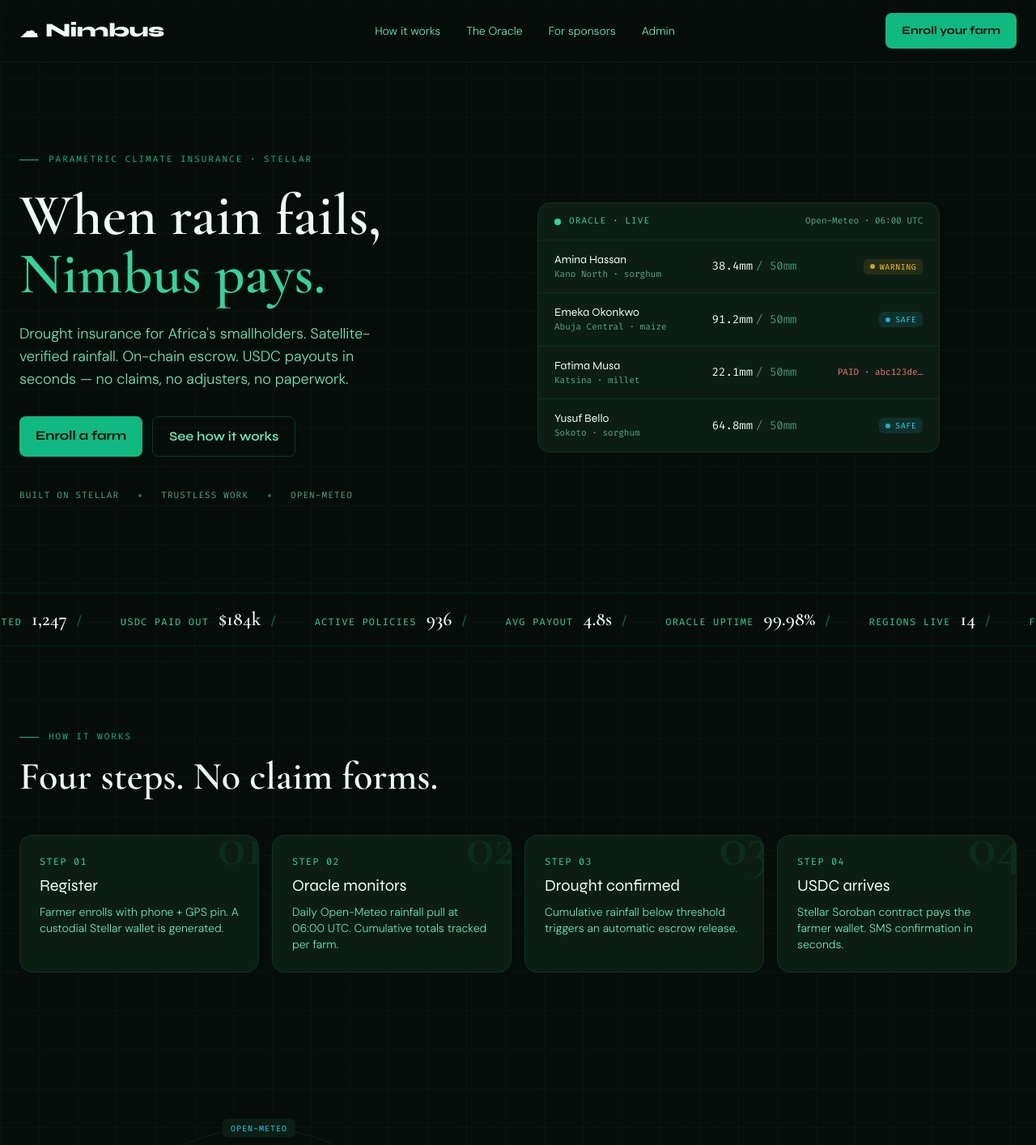
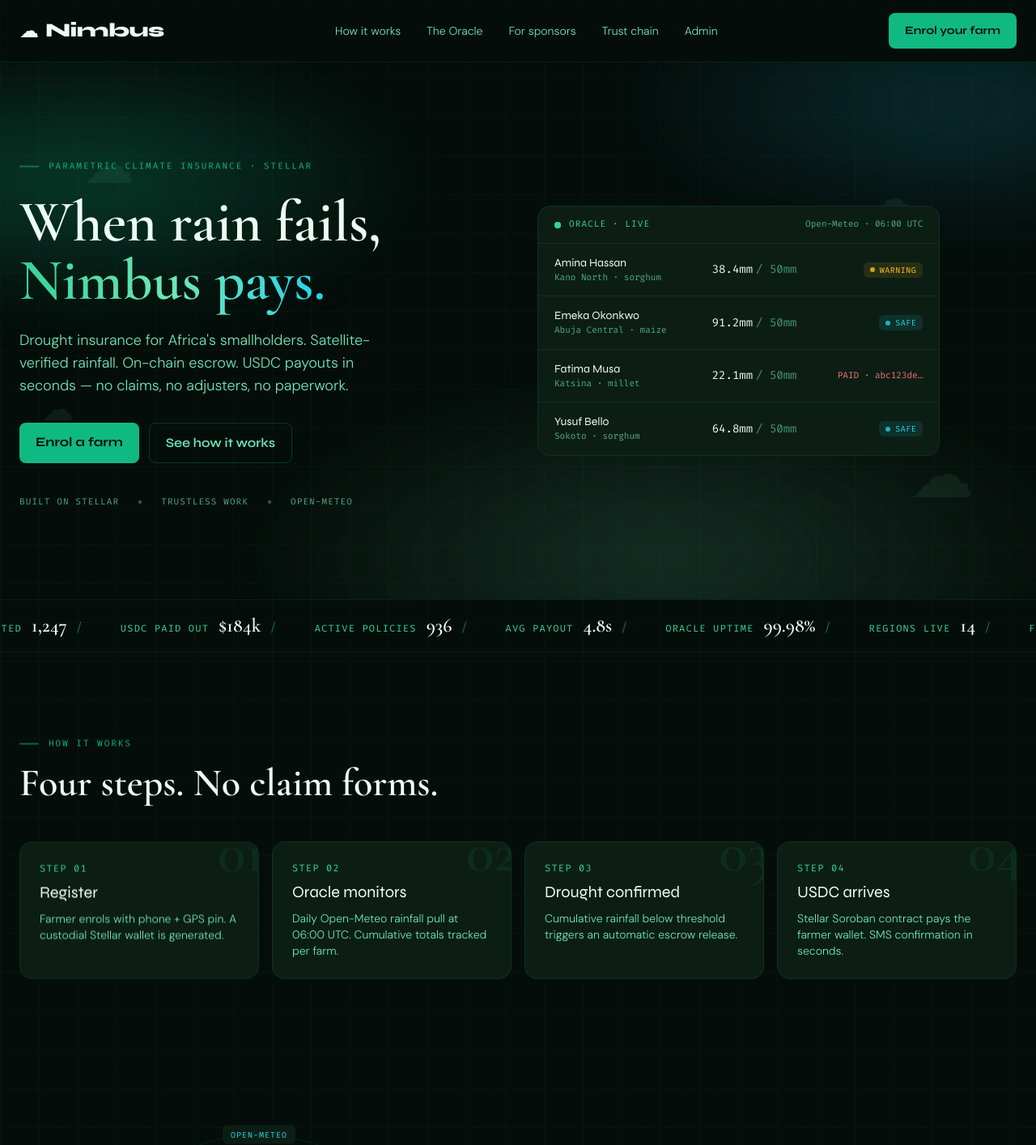
Before and after one commit to chizzy192/Nimbus, a Next.js app: page / in a window 1280 px wide. Shown: the top 1414 px of the page at 81% size. Built offline with nearby package versions, Linux system fonts and the light colour scheme.

Commit message:
feat(ui): animated hero, scroll reveals, smooth scroll, aurora background

```diff
--- a/app/globals.css
+++ b/app/globals.css
@@ -24,12 +24,30 @@
   --border-strong: rgba(16, 185, 129, 0.25);
 }
 
+html {
+  scroll-behavior: smooth;
+}
+
 html, body {
   background: var(--bg);
   color: var(--text);
   font-family: 'DM Sans', sans-serif;
   font-weight: 300;
   -webkit-font-smoothing: antialiased;
+}
+
+/* Anchor offset so sticky nav doesn't cover section headings */
+section[id] {
+  scroll-margin-top: 80px;
+}
+
+@media (prefers-reduced-motion: reduce) {
+  html { scroll-behavior: auto; }
+  *, *::before, *::after {
+    animation-duration: 0.001ms !important;
+    animation-iteration-count: 1 !important;
+    transition-duration: 0.001ms !important;
+  }
 }
 
 ::selection {
@@ -89,6 +107,106 @@ html, body {
   background-size: 48px 48px;
 }
 
+/* Animated aurora background — drifting radial blobs */
+.bg-aurora {
+  position: relative;
+  isolation: isolate;
+  overflow: hidden;
+}
+.bg-aurora::before,
+.bg-aurora::after {
+  content: '';
+  position: absolute;
+  inset: -20%;
+  z-index: -1;
+  pointer-events: none;
+  background:
+    radial-gradient(40% 30% at 20% 30%, rgba(16, 185, 129, 0.18), transparent 60%),
+    radial-gradient(40% 30% at 80% 20%, rgba(34, 211, 238, 0.10), transparent 60%),
+    radial-gradient(50% 40% at 60% 80%, rgba(110, 231, 183, 0.10), transparent 60%);
+  filter: blur(40px);
+  animation: drift 18s ease-in-out infinite;
+}
+.bg-aurora::after {
+  animation-duration: 24s;
+  animation-direction: reverse;
+  opacity: 0.6;
+}
+
+/* Reveal animation utilities (used by <Reveal>) */
+.reveal {
+  opacity: 0;
+  transform: translateY(28px);
+  transition:
+    opacity 0.85s cubic-bezier(0.22, 1, 0.36, 1),
+    transform 0.85s cubic-bezier(0.22, 1, 0.36, 1);
+  will-change: opacity, transform;
+}
+.reveal.reveal-on {
+  opacity: 1;
+  transform: translateY(0);
+}
+
+/* Shimmering gradient text — for hero accent words */
+.text-shimmer {
+  background: linear-gradient(
+    90deg,
+    #34d399 0%,
+    #6ee7b7 25%,
+    #22d3ee 50%,
+    #6ee7b7 75%,
+    #34d399 100%
+  );
+  background-size: 200% auto;
+  background-clip: text;
+  -webkit-background-clip: text;
+  -webkit-text-fill-color: transparent;
+  animation: shimmer 6s linear infinite;
+}
+
+/* Hover-lift cards */
+.lift {
+  transition:
+    transform 0.35s cubic-bezier(0.22, 1, 0.36, 1),
+    border-color 0.35s ease,
+    box-shadow 0.35s ease;
+}
+.lift:hover {
+  transform: translateY(-4px);
+  border-color: var(--border-strong);
+  box-shadow: 0 12px 40px -20px rgba(16, 185, 129, 0.5);
+}
+
+/* Floating cloud glyphs in the hero */
+.cloud {
+  position: absolute;
+  font-size: 4rem;
+  color: rgba(110, 231, 183, 0.08);
+  pointer-events: none;
+  user-select: none;
+  animation: drift 12s ease-in-out infinite;
+}
+
+/* Underline draw on hover */
+.link-draw {
+  position: relative;
+}
+.link-draw::after {
+  content: '';
+  position: absolute;
+  left: 0;
+  bottom: -2px;
+  height: 1px;
+  width: 100%;
+  background: currentColor;
+  transform: scaleX(0);
+  transform-origin: left;
+  transition: transform 0.35s ease;
+}
+.link-draw:hover::after {
+  transform: scaleX(1);
+}
+
 /* Leaflet container in dark theme */
 .leaflet-container {
   background: var(--bg-3) !important;
--- a/app/page.tsx
+++ b/app/page.tsx
@@ -2,6 +2,7 @@ import Link from 'next/link';
 import { LiveTicker } from '@/components/LiveTicker';
 import { OracleStatusCard } from '@/components/OracleStatusCard';
 import { OracleRingVisual } from '@/components/OracleRingVisual';
+import { Reveal } from '@/components/Reveal';
 
 export default function LandingPage() {
   return (
@@ -16,46 +17,65 @@ export default function LandingPage() {
             </span>
           </Link>
           <div className="hidden items-center gap-8 md:flex">
-            <Link href="#how" className="font-body text-sm text-nimbus-300 hover:text-text">
+            <Link href="#how" className="font-body text-sm text-nimbus-300 link-draw hover:text-text">
               How it works
             </Link>
-            <Link href="#oracle" className="font-body text-sm text-nimbus-300 hover:text-text">
+            <Link href="#oracle" className="font-body text-sm text-nimbus-300 link-draw hover:text-text">
               The Oracle
             </Link>
-            <Link href="#sponsors" className="font-body text-sm text-nimbus-300 hover:text-text">
+            <Link href="#sponsors" className="font-body text-sm text-nimbus-300 link-draw hover:text-text">
               For sponsors
             </Link>
-            <Link href="/admin" className="font-body text-sm text-nimbus-300 hover:text-text">
+            <Link href="#trust" className="font-body text-sm text-nimbus-300 link-draw hover:text-text">
+              Trust chain
+            </Link>
+            <Link href="/admin" className="font-body text-sm text-nimbus-300 link-draw hover:text-text">
               Admin
             </Link>
           </div>
-          <Link href="/farmer/register" className="btn-primary text-sm">
-            Enroll your farm
+          <Link href="/farmer/onboarding" className="btn-primary text-sm">
+            Enrol your farm
           </Link>
         </div>
       </nav>
 
       {/* Hero */}
-      <section className="mx-auto grid max-w-7xl gap-12 px-6 py-20 md:grid-cols-2 md:py-28">
+      <section className="relative bg-aurora">
+        {/* Floating cloud glyphs */}
+        <span className="cloud" style={{ top: '12%', left: '8%', animationDelay: '0s' }}>☁︎</span>
+        <span className="cloud" style={{ top: '60%', left: '4%', fontSize: '2.5rem', animationDelay: '-4s' }}>☁︎</span>
+        <span className="cloud" style={{ top: '20%', right: '12%', fontSize: '3rem', animationDelay: '-7s' }}>☁︎</span>
+        <span className="cloud" style={{ bottom: '14%', right: '6%', fontSize: '5rem', animationDelay: '-10s' }}>☁︎</span>
+
+        <div className="mx-auto grid max-w-7xl gap-12 px-6 py-20 md:grid-cols-2 md:py-28">
           <div className="flex flex-col justify-center">
+            <Reveal>
               <div className="section-label mb-6">Parametric climate insurance · Stellar</div>
+            </Reveal>
+            <Reveal delay={120}>
               <h1 className="font-display text-5xl leading-[1.05] text-text md:text-7xl">
                 When rain fails,
                 <br />
-            <span className="text-nimbus-400">Nimbus pays.</span>
+                <span className="text-shimmer">Nimbus pays.</span>
               </h1>
+            </Reveal>
+            <Reveal delay={240}>
               <p className="mt-6 max-w-md font-body text-lg text-nimbus-300">
                 Drought insurance for Africa&apos;s smallholders. Satellite-verified rainfall.
                 On-chain escrow. USDC payouts in seconds — no claims, no adjusters, no paperwork.
               </p>
+            </Reveal>
+            <Reveal delay={360}>
               <div className="mt-8 flex flex-wrap gap-3">
-            <Link href="/farmer/register" className="btn-primary">
-              Enroll a farm
+                <Link href="/farmer/onboarding" className="btn-primary animate-glow">
+                  Enrol a farm
                 </Link>
                 <Link href="#how" className="btn-ghost">
                   See how it works
                 </Link>
               </div>
+            </Reveal>
+            <Reveal delay={480}>
               <div className="mt-10 flex items-center gap-6 font-mono text-[11px] uppercase tracking-widest text-nimbus-300/70">
                 <span>Built on Stellar</span>
                 <span className="h-1 w-1 rounded-full bg-nimbus-300/40" />
@@ -63,9 +83,10 @@ export default function LandingPage() {
                 <span className="h-1 w-1 rounded-full bg-nimbus-300/40" />
                 <span>Open-Meteo</span>
               </div>
+            </Reveal>
           </div>
 
-        <div className="flex items-center">
+          <Reveal delay={300} className="flex items-center">
             <OracleStatusCard
               rows={[
                 { farm: 'Amina Hassan', region: 'Kano North · sorghum', rainfallMm: 38.4, thresholdMm: 50, status: 'warning' },
@@ -74,6 +95,7 @@ export default function LandingPage() {
                 { farm: 'Yusuf Bello', region: 'Sokoto · sorghum', rainfallMm: 64.8, thresholdMm: 50, status: 'safe' },
               ]}
             />
+          </Reveal>
         </div>
       </section>
 
@@ -91,18 +113,23 @@ export default function LandingPage() {
 
       {/* How it works */}
       <section id="how" className="mx-auto max-w-7xl px-6 py-24">
+        <Reveal>
           <div className="section-label mb-4">How it works</div>
+        </Reveal>
+        <Reveal delay={100}>
           <h2 className="mb-12 max-w-2xl font-display text-4xl text-text md:text-5xl">
             Four steps. No claim forms.
           </h2>
+        </Reveal>
         <div className="grid gap-4 md:grid-cols-4">
           {[
-            { n: '01', t: 'Register', d: 'Farmer enrolls with phone + GPS pin. A custodial Stellar wallet is generated.' },
+            { n: '01', t: 'Register', d: 'Farmer enrols with phone + GPS pin. A custodial Stellar wallet is generated.' },
             { n: '02', t: 'Oracle monitors', d: 'Daily Open-Meteo rainfall pull at 06:00 UTC. Cumulative totals tracked per farm.' },
             { n: '03', t: 'Drought confirmed', d: 'Cumulative rainfall below threshold triggers an automatic escrow release.' },
             { n: '04', t: 'USDC arrives', d: 'Stellar Soroban contract pays the farmer wallet. SMS confirmation in seconds.' },
-          ].map((s) => (
-            <div key={s.n} className="card relative overflow-hidden p-6">
+          ].map((s, i) => (
+            <Reveal key={s.n} delay={i * 120}>
+              <div className="card lift relative overflow-hidden p-6 h-full">
                 <div className="absolute -right-2 -top-6 font-display text-7xl text-nimbus-500/10">
                   {s.n}
                 </div>
@@ -114,6 +141,7 @@ export default function LandingPage() {
                   <p className="mt-2 font-body text-sm text-nimbus-300">{s.d}</p>
                 </div>
               </div>
+            </Reveal>
           ))}
         </div>
       </section>
@@ -121,26 +149,34 @@ export default function LandingPage() {
       {/* The Oracle */}
       <section id="oracle" className="mx-auto max-w-7xl px-6 py-24">
         <div className="grid items-center gap-12 md:grid-cols-2">
+          <Reveal>
             <OracleRingVisual />
+          </Reveal>
           <div>
+            <Reveal>
               <div className="section-label mb-4">The Oracle</div>
+            </Reveal>
+            <Reveal delay={100}>
               <h2 className="mb-6 font-display text-4xl text-text md:text-5xl">
                 An insurance department made of code.
               </h2>
+            </Reveal>
             <ul className="space-y-5">
               {[
                 { t: 'Satellite-grade rainfall', d: 'Open-Meteo historical archive — global coverage, no API key, deterministic outputs.' },
                 { t: 'Daily cron at 06:00 UTC', d: 'Vercel Cron triggers the oracle endpoint every morning. Every active policy is checked.' },
                 { t: 'Server-side XDR signing', d: 'Stellar SDK signs Trustless Work approvals on the server. No wallet popups for farmers.' },
                 { t: 'On-chain audit trail', d: 'Every check, threshold breach, and payout transaction is recorded on Stellar Expert.' },
-              ].map((b) => (
-                <li key={b.t} className="flex gap-4">
-                  <span className="mt-1 h-2 w-2 shrink-0 rounded-full bg-nimbus-500 shadow-[0_0_10px_rgba(16,185,129,0.7)]" />
+              ].map((b, i) => (
+                <Reveal key={b.t} delay={i * 100}>
+                  <li className="flex gap-4">
+                    <span className="mt-1 h-2 w-2 shrink-0 rounded-full bg-nimbus-500 shadow-[0_0_10px_rgba(16,185,129,0.7)] animate-pulse-dot" />
                     <div>
                       <div className="font-head text-base text-text">{b.t}</div>
                       <div className="font-body text-sm text-nimbus-300">{b.d}</div>
                     </div>
                   </li>
+                </Reveal>
               ))}
             </ul>
           </div>
@@ -149,12 +185,17 @@ export default function LandingPage() {
 
       {/* For sponsors */}
       <section id="sponsors" className="mx-auto max-w-7xl px-6 py-24">
+        <Reveal>
           <div className="section-label mb-4">For sponsors</div>
+        </Reveal>
+        <Reveal delay={100}>
           <h2 className="mb-12 max-w-2xl font-display text-4xl text-text md:text-5xl">
             Fund the coverage. Watch the impact.
           </h2>
+        </Reveal>
         <div className="grid gap-6 md:grid-cols-2">
-          <div className="card p-8">
+          <Reveal>
+            <div className="card lift p-8 h-full">
               <div className="font-mono text-xs uppercase tracking-widest text-nimbus-400">
                 Climate funds &amp; NGOs
               </div>
@@ -163,11 +204,13 @@ export default function LandingPage() {
                 Deposit USDC into a season-bounded coverage pool for a region.
                 Every payout is on-chain — full transparency for your donors and grant reports.
               </p>
-            <Link href="/admin" className="mt-6 inline-block btn-ghost text-sm">
+              <Link href="/admin/onboarding" className="mt-6 inline-block btn-ghost text-sm">
                 Sponsor a region →
               </Link>
             </div>
-          <div className="card p-8">
+          </Reveal>
+          <Reveal delay={120}>
+            <div className="card lift p-8 h-full">
               <div className="font-mono text-xs uppercase tracking-widest text-nimbus-400">
                 DeFi protocols
               </div>
@@ -176,21 +219,29 @@ export default function LandingPage() {
                 Capital-efficient parametric coverage. Premiums collected; payouts triggered only by
                 real climate events. Composable with existing Stellar liquidity pools.
               </p>
-            <Link href="/admin" className="mt-6 inline-block btn-ghost text-sm">
+              <Link href="/admin/onboarding" className="mt-6 inline-block btn-ghost text-sm">
                 See pool mechanics →
               </Link>
             </div>
+          </Reveal>
         </div>
       </section>
 
       {/* Trust chain */}
-      <section className="mx-auto max-w-7xl px-6 py-24">
+      <section id="trust" className="mx-auto max-w-7xl px-6 py-24">
+        <Reveal>
           <div className="section-label mb-4">Trust chain</div>
+        </Reveal>
+        <Reveal delay={100}>
           <h2 className="mb-12 max-w-2xl font-display text-4xl text-text md:text-5xl">
             From cloud to crop.
           </h2>
-        <div className="card p-6">
-          <div className="flex flex-wrap items-center justify-between gap-6">
+        </Reveal>
+        <Reveal delay={200}>
+          <div className="card relative overflow-hidden p-6">
+            {/* Sweeping highlight bar */}
+            <div className="pointer-events-none absolute inset-y-0 left-0 w-1/4 animate-sweep bg-gradient-to-r from-transparent via-nimbus-500/10 to-transparent" />
+            <div className="relative flex flex-wrap items-center justify-between gap-6">
               {['Open-Meteo', 'Oracle', 'Trustless Work', 'Stellar', 'Mobile money'].map(
                 (node, i, arr) => (
                   <div key={node} className="flex items-center gap-6">
@@ -208,28 +259,31 @@ export default function LandingPage() {
               )}
             </div>
           </div>
+        </Reveal>
       </section>
 
       {/* CTA */}
       <section className="mx-auto max-w-7xl px-6 py-28">
-        <div className="card relative overflow-hidden p-16 text-center">
+        <Reveal>
+          <div className="card lift bg-aurora relative overflow-hidden p-16 text-center">
             <div className="relative">
               <h2 className="mx-auto max-w-3xl font-display text-5xl text-text md:text-6xl">
                 Africa&apos;s farmers deserve better than paperwork.
               </h2>
               <p className="mx-auto mt-6 max-w-xl font-body text-nimbus-300">
-              Help us put parametric coverage in every village. Enroll a farm or fund a pool today.
+                Help us put parametric coverage in every village. Enrol a farm or fund a pool today.
               </p>
               <div className="mt-8 flex flex-wrap justify-center gap-3">
-              <Link href="/farmer/register" className="btn-primary">
-                Enroll a farm
+                <Link href="/farmer/onboarding" className="btn-primary animate-glow">
+                  Enrol a farm
                 </Link>
-              <Link href="/admin" className="btn-ghost">
+                <Link href="/admin/onboarding" className="btn-ghost">
                   Sponsor a region
                 </Link>
               </div>
             </div>
           </div>
+        </Reveal>
       </section>
 
       {/* Footer */}
--- /dev/null
+++ b/components/Reveal.tsx
@@ -0,0 +1,52 @@
+'use client';
+
+import { useEffect, useRef, useState, type ElementType, type ReactNode } from 'react';
+
+interface RevealProps {
+  children: ReactNode;
+  delay?: number;
+  as?: ElementType;
+  className?: string;
+  threshold?: number;
+}
+
+export function Reveal({
+  children,
+  delay = 0,
+  as: As = 'div',
+  className = '',
+  threshold = 0.15,
+}: RevealProps) {
+  const ref = useRef<HTMLElement | null>(null);
+  const [shown, setShown] = useState(false);
+
+  useEffect(() => {
+    if (!ref.current) return;
+    if (typeof IntersectionObserver === 'undefined') {
+      setShown(true);
+      return;
+    }
+    const node = ref.current;
+    const observer = new IntersectionObserver(
+      ([entry]) => {
+        if (entry.isIntersecting) {
+          setShown(true);
+          observer.disconnect();
+        }
+      },
+      { threshold, rootMargin: '0px 0px -8% 0px' }
+    );
+    observer.observe(node);
+    return () => observer.disconnect();
+  }, [threshold]);
+
+  return (
+    <As
+      ref={ref as never}
+      className={`reveal ${shown ? 'reveal-on' : ''} ${className}`}
+      style={{ transitionDelay: `${delay}ms` }}
+    >
+      {children}
+    </As>
+  );
+}
```
Also changed, not shown: tailwind.config.ts (+31 -0 lines). Lines whose indentation alone changed are shown as unchanged.
